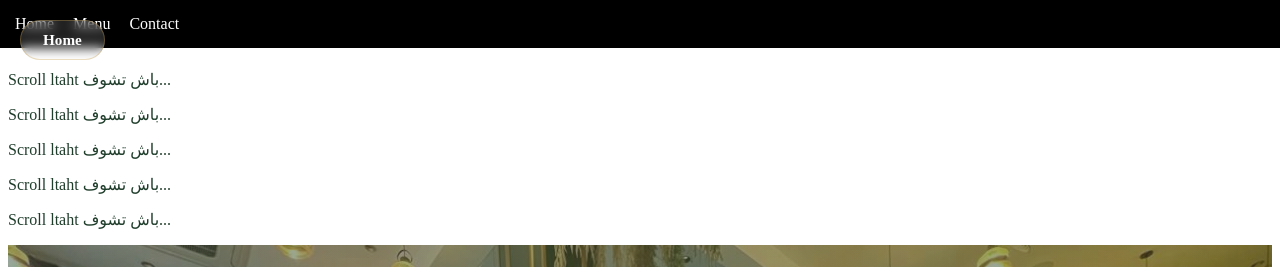
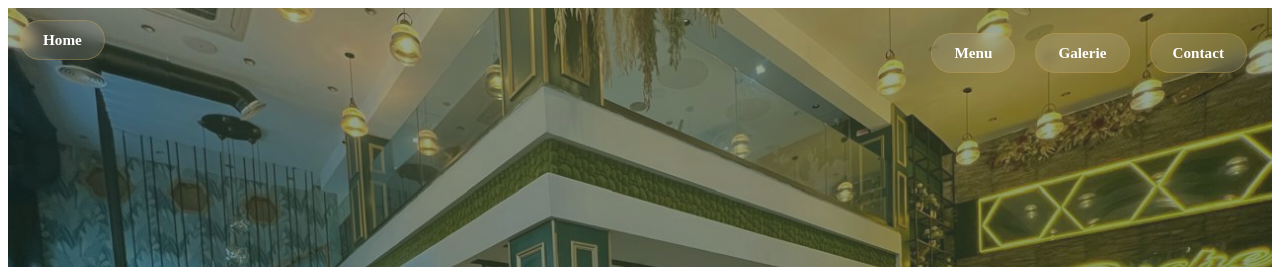
Before and after one commit to mohammedbenjelloun17-boop/la-ruche-de-jardin, a plain HTML site: page index.html in a window 1280 px wide. Shown: the top 267 px of the page. Drawn offline with Linux system fonts and the light colour scheme.

Commit message:
Update index.html

```diff
--- a/index.html
+++ b/index.html
@@ -1247,25 +1247,6 @@
     border-radius: 8px;
     z-index: 1000;        /* باش يبقى فوق كلشي */
 }
-.navbar {
-  position: fixed;   /* هادي هي السِّر */
-  top: 0;            /* تبقى لفوق */
-  left: 0;
-  width: 100%;
-  background: black;
-  padding: 15px;
-}
-
-.navbar a {
-  color: white;
-  margin-right: 15px;
-  text-decoration: none;
-}
-
-/* باش المحتوى ما يطلعش تحت navbar */
-.content {
-  margin-top: 70px;
-}
 
     </style>
     <script type="application/ld+json">
@@ -1292,19 +1273,6 @@
     </script>
   </head>
   <body>
-    <div class="navbar">
-  <a href="#">Home</a>
-  <a href="#">Menu</a>
-  <a href="#">Contact</a>
-</div>
-
-<div class="content">
-  <p>Scroll ltaht باش تشوف...</p>
-  <p>Scroll ltaht باش تشوف...</p>
-  <p>Scroll ltaht باش تشوف...</p>
-  <p>Scroll ltaht باش تشوف...</p>
-  <p>Scroll ltaht باش تشوف...</p>
-</div>
 
     <header id="home">
       <nav class="nav">
```
